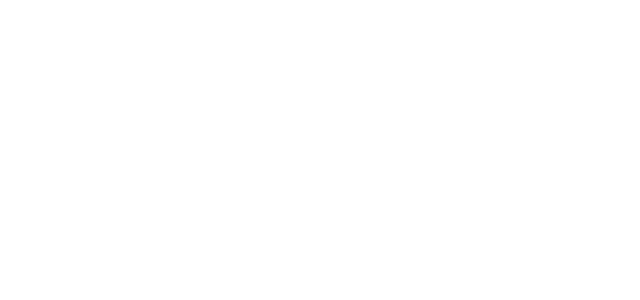
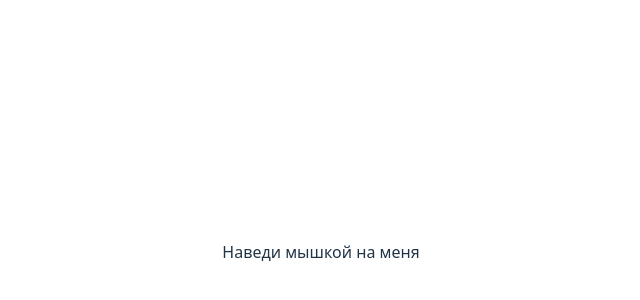
Before and after one commit to sentares/React-Test, a React (Vite) app: page / in a window 1280 px wide. Shown: the part 148-448 px from the top of the page, without its empty margins (319-959 px from the left). Built offline with nearby package versions, Linux system fonts and the light colour scheme.

Commit message:
feat:create useHover custom hook

```diff
--- a/src/App.jsx
+++ b/src/App.jsx
@@ -1,7 +1,12 @@
 import './App.css'
+import { Task3 } from './tasks/task3'
 
 function App() {
-	return <></>
+	return (
+		<>
+			<Task3 />
+		</>
+	)
 }
 
 export default App
--- /dev/null
+++ b/src/hooks/useHover.js
@@ -0,0 +1,24 @@
+import { useEffect, useRef, useState } from 'react'
+
+export function useHover() {
+	const [hovered, setHovered] = useState(false)
+	const ref = useRef(null)
+
+	useEffect(() => {
+		const node = ref.current
+		if (!node) return
+
+		const handleMouseOver = () => setHovered(true)
+		const handleMouseOut = () => setHovered(false)
+
+		node.addEventListener('mouseover', handleMouseOver)
+		node.addEventListener('mouseout', handleMouseOut)
+
+		return () => {
+			node.removeEventListener('mouseover', handleMouseOver)
+			node.removeEventListener('mouseout', handleMouseOut)
+		}
+	}, [ref])
+
+	return { hovered, ref }
+}
--- /dev/null
+++ b/src/tasks/task3.jsx
@@ -0,0 +1,11 @@
+import { useHover } from '../hooks/useHover'
+
+export function Task3() {
+	const { hovered, ref } = useHover()
+
+	return (
+		<div ref={ref} style={{ cursor: 'pointer' }}>
+			{hovered ? 'На меня навели мышку' : 'Наведи мышкой на меня'}
+		</div>
+	)
+}
```
